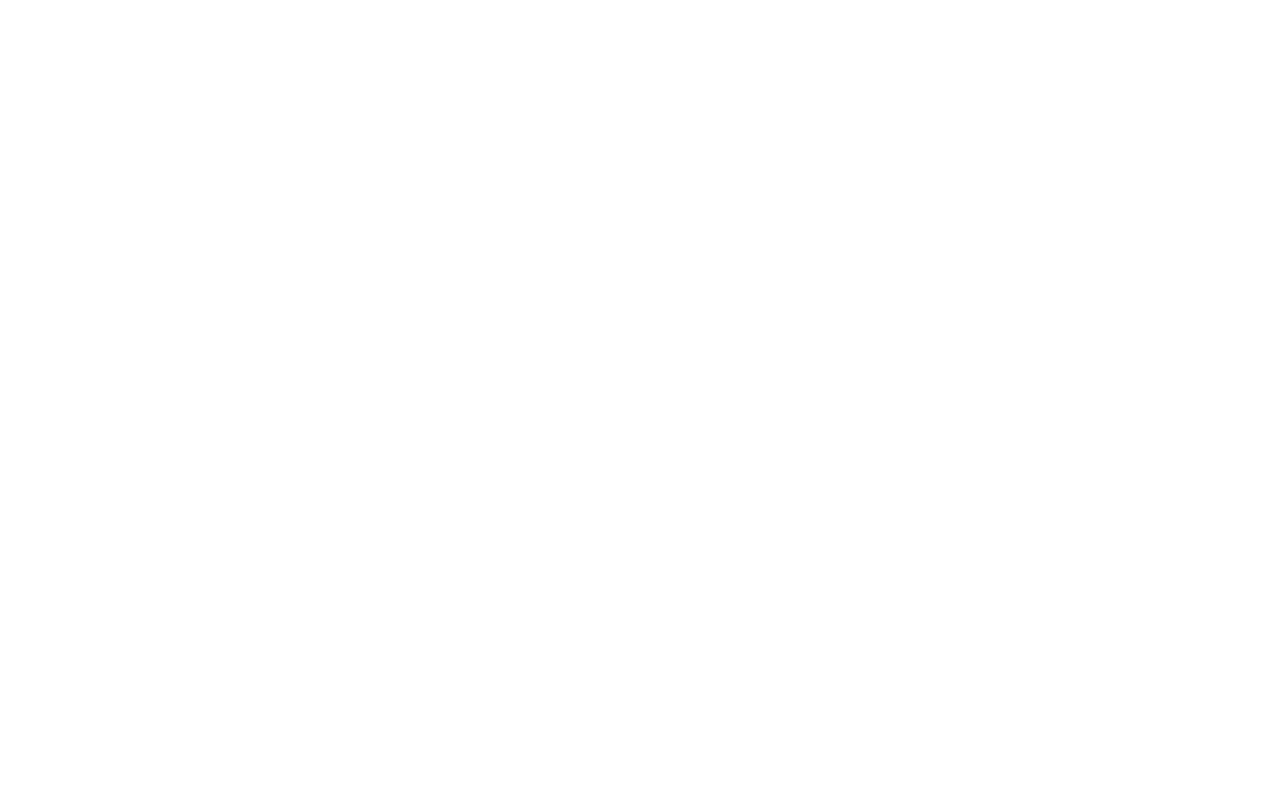
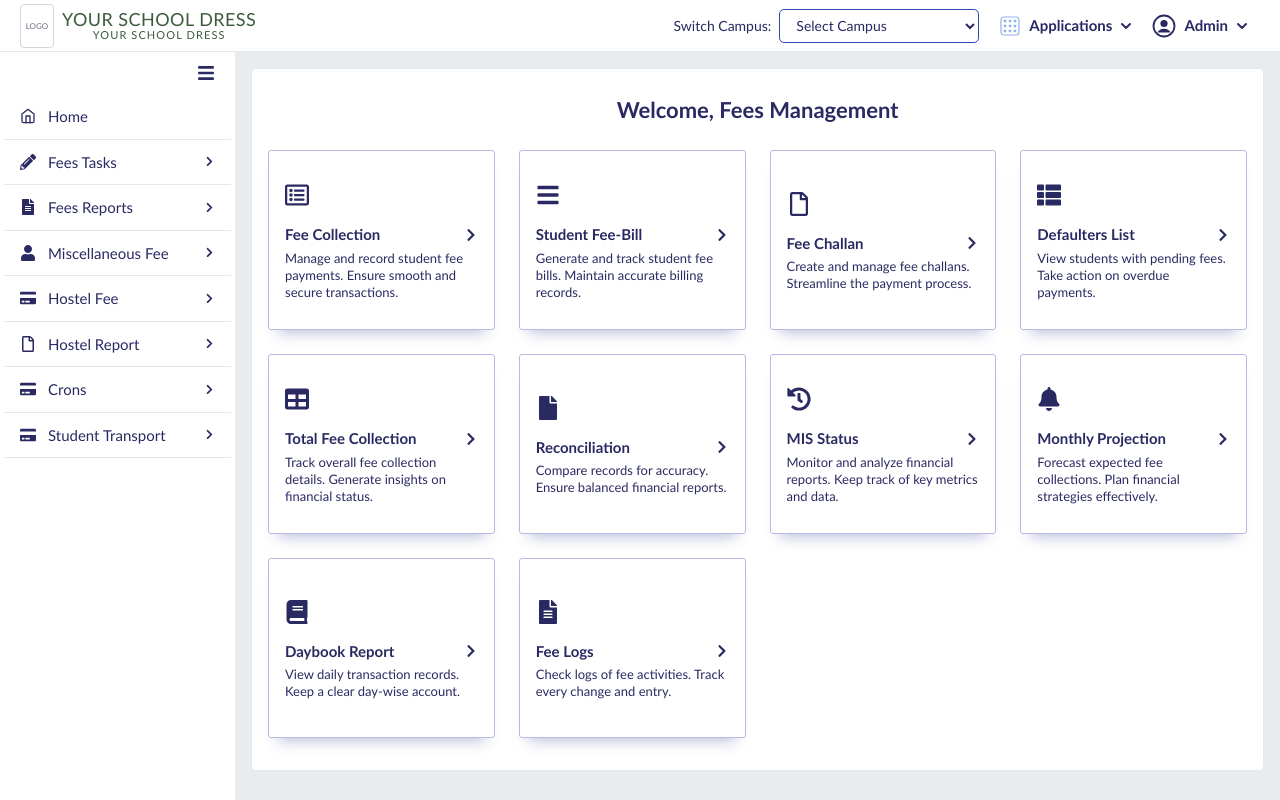
Before and after one commit to aditya926367/School_ERP, a React (Vite) app in the folder frontend/: page /feesDashboard in a window 1280 px wide. Before the commit this address had no page. Built offline with nearby package versions, Linux system fonts and the light colour scheme.

Commit message:
fees dashboard

```diff
--- a/frontend/src/App.tsx
+++ b/frontend/src/App.tsx
@@ -18,11 +18,14 @@
 import Users from "./pages/admin/Users";
 import MainHeader from "./layouts/mainHeader";
 import SimpleHeader from "./layouts/simpleHeader";
-import Library from "./pages/library";
+import LibraryDashboard from "./pages/libraryDashboard";
 import Students from "./pages/admin/Students";
 import Admissions from "./pages/admin/Admissions";
 import StudentProfile from "./pages/admin/StudentProfile";
 import StudentDocuments from "./pages/admin/StudentDocuments";
+import Fees from "./pages/feesDashboard";
+import FeesDashboard from "./pages/feesDashboard";
+Fees
 
 function App() {
   return (
@@ -34,7 +37,8 @@
         <Route path="/forgotPassword" element={<ForgotPassword />} />
         <Route path="/mainHeader" element={<MainHeader />} />
         <Route path="/simpleHeader" element={<SimpleHeader />} />
-          <Route path="/library" element={<Library />} />
+        <Route path="/libraryDashboard" element={<LibraryDashboard />} />
+         <Route path="/feesDashboard" element={<FeesDashboard/>} />
 
 
         {/* Dashboard Layout & Role-Based Views */}
--- a/frontend/src/index.css
+++ b/frontend/src/index.css
@@ -1,4 +1,4 @@
-@import "tailwindcss";
+/* @import "tailwindcss";
 
 * {
   box-sizing: border-box;
@@ -7,4 +7,25 @@
 body {
   margin: 0;
   font-family: Arial, Helvetica, sans-serif;
+} */
+
+
+
+
+
+@import "tailwindcss";
+
+* {
+  box-sizing: border-box;
 }
+
+html,
+body,
+#root {
+  height: 100%;
+  margin: 0;
+}
+
+body {
+  font-family: Arial, Helvetica, sans-serif;
+}
--- a/frontend/src/layouts/PortalLayout.tsx
+++ b/frontend/src/layouts/PortalLayout.tsx
@@ -5,23 +5,27 @@
 import type { MenuItem } from "./sidebar";
 
 type Props = {
-  menu: MenuItem[]; // the sidebar menu for this page
-  children: ReactNode; // the page content goes here
+  menu: MenuItem[];
+  children: ReactNode;
 };
 
 export default function PortalLayout({ menu, children }: Props) {
   return (
     <div
-      className="min-h-screen flex flex-col"
+      className="h-dvh flex flex-col overflow-hidden"
       style={{ fontFamily: "'Trebuchet MS', system-ui, sans-serif" }}
     >
-      {/* Top header */}
-      <MainHeader />
+      {/* Header: kabhi shrink/scroll nahi hoga */}
+      <div className="shrink-0">
+        <MainHeader />
+      </div>
 
-      {/* Sidebar on the left, page content on the right */}
-      <div className="flex flex-1">
+      {/* Neeche ki row: min-h-0 zaroori hai, tabhi andar ka scroll kaam karta hai */}
+      <div className="flex flex-1 min-h-0 overflow-hidden">
         <Sidebar items={menu} />
-        <main className="flex-1 min-w-0 bg-[#e9ecef] p-4">{children}</main>
+        <main className="flex-1 min-w-0 bg-[#e9ecef] p-4 overflow-y-auto">
+          {children}
+        </main>
       </div>
     </div>
   );
--- a/frontend/src/layouts/mainHeader.tsx
+++ b/frontend/src/layouts/mainHeader.tsx
@@ -1,5 +1,4 @@
 // src/layouts/mainHeader.tsx
-
 import { useState } from "react";
 import { useNavigate } from "react-router-dom";
 
@@ -8,19 +7,13 @@
 function ChevronDown({ open = false }: { open?: boolean }) {
   return (
     <svg
-      className={`h-3 w-3 transition-transform ${
-        open ? "rotate-180" : ""
-      }`}
+      className={`h-3 w-3 transition-transform ${open ? "rotate-180" : ""}`}
       viewBox="0 0 12 12"
       fill="none"
       stroke="currentColor"
-      strokeWidth="1.8"
+      strokeWidth="2"
     >
-      <path
-        d="M2 4l4 4 4-4"
-        strokeLinecap="round"
-        strokeLinejoin="round"
-      />
+      <path d="M2 4l4 4 4-4" strokeLinecap="round" strokeLinejoin="round" />
     </svg>
   );
 }
@@ -28,21 +21,27 @@
 function GridIcon() {
   return (
     <svg
-      className="h-5 w-5 text-[#7fa8e8]"
-      viewBox="0 0 20 20"
-      fill="currentColor"
+      className="h-[22px] w-[22px] text-[#8fb4ea]"
+      viewBox="0 0 22 22"
+      fill="none"
+      stroke="currentColor"
+      strokeWidth="1.2"
     >
-      <rect x="3" y="3" width="3" height="3" rx="0.5" />
-      <rect x="8.5" y="3" width="3" height="3" rx="0.5" />
-      <rect x="14" y="3" width="3" height="3" rx="0.5" />
-
-      <rect x="3" y="8.5" width="3" height="3" rx="0.5" />
-      <rect x="8.5" y="8.5" width="3" height="3" rx="0.5" />
-      <rect x="14" y="8.5" width="3" height="3" rx="0.5" />
-
-      <rect x="3" y="14" width="3" height="3" rx="0.5" />
-      <rect x="8.5" y="14" width="3" height="3" rx="0.5" />
-      <rect x="14" y="14" width="3" height="3" rx="0.5" />
+      <rect x="2" y="2" width="18" height="18" rx="3" />
+      {[6, 11, 16].map((x) =>
+        [6, 11, 16].map((y) => (
+          <rect
+            key={`${x}-${y}`}
+            x={x - 1.2}
+            y={y - 1.2}
+            width="2.4"
+            height="2.4"
+            rx="0.4"
+            fill="currentColor"
+            stroke="none"
+          />
+        ))
+      )}
     </svg>
   );
 }
@@ -50,15 +49,18 @@
 function UserIcon() {
   return (
     <svg
-      className="h-6 w-6 text-[#27348b]"
+      className="h-[24px] w-[24px] text-[#2a2a63]"
       viewBox="0 0 24 24"
-      fill="currentColor"
+      fill="none"
+      stroke="currentColor"
+      strokeWidth="1.8"
     >
-      <circle cx="12" cy="12" r="12" />
-      <circle cx="12" cy="9" r="3.5" fill="white" />
+      <circle cx="12" cy="12" r="10.5" />
+      <circle cx="12" cy="9.5" r="3.6" fill="currentColor" stroke="none" />
       <path
-        d="M5.5 19c1.2-3.2 3.7-4.5 6.5-4.5s5.3 1.3 6.5 4.5"
-        fill="white"
+        d="M5.2 18.6c1.4-2.6 3.8-3.9 6.8-3.9s5.4 1.3 6.8 3.9"
+        fill="currentColor"
+        stroke="none"
       />
     </svg>
   );
@@ -104,57 +106,45 @@
 
   return (
     <>
-      {/* Invisible overlay behind dropdown menus */}
+      {/* Invisible screen behind the menus: clicking outside closes the menu */}
       {openMenu !== "" && (
-        <div
-          className="fixed inset-0 z-[40]"
-          onClick={() => setOpenMenu("")}
-        />
+        <div className="fixed inset-0 z-[40]" onClick={() => setOpenMenu("")} />
       )}
 
       {/* ================= HEADER ================= */}
-      <header className="fixed left-0 right-0 top-0 z-[50] h-[72px] border-b border-gray-200 bg-white shadow-sm">
-        <div className="flex h-full items-center justify-between px-4">
-
+      {/* NOTE: "fixed" hata diya. Layout khud header ko upar rakhta hai. */}
+      <header className="relative z-[50] h-[52px] shrink-0 border-b border-gray-200 bg-white">
+        <div className="flex h-full items-center justify-between pl-5 pr-8">
           {/* LEFT SIDE */}
-          <div className="flex items-center gap-3">
-
-            {/* Logo */}
-            <div className="flex h-11 w-10 items-center justify-center rounded border border-gray-300">
-              <span className="text-center text-[8px] text-gray-500">
-                LOGO
-              </span>
+          <div className="flex items-center gap-2">
+            {/* Logo (baad mein <img src="/logo.png" /> laga dena) */}
+            <div className="flex h-[44px] w-[34px] items-center justify-center rounded border border-gray-300">
+              <span className="text-[8px] text-gray-500">LOGO</span>
             </div>
 
             {/* School Name */}
-            <div className="leading-tight">
-              <div className="text-[18px] tracking-wide text-[#3a4a3a]">
-                YOUR SCHOOL NAME
-              </div>
-
-              <div className="text-center text-[11px] tracking-[0.12em] text-[#3a4a3a]">
-                YOUR SCHOOL ADDRESS
+            <div className="leading-[1.1] text-[#3d5a3d]">
+              <div className="text-[18px] tracking-wide">YOUR SCHOOL DRESS</div>
+              <div className="text-center text-[11px] tracking-[0.1em]">
+                YOUR SCHOOL DRESS
               </div>
             </div>
           </div>
 
           {/* RIGHT SIDE */}
-          <div className="flex items-center gap-6">
-
+          <div className="flex items-center gap-5">
             {/* Switch Campus */}
             <div className="flex items-center gap-2">
-              <label className="text-[13px] font-semibold text-slate-700">
-                Switch Campus:
-              </label>
+              <label className="text-[14px] text-[#2a2a63]">Switch Campus:</label>
 
               <select
                 value={campus}
                 onChange={(e) => setCampus(e.target.value)}
-                className="h-[30px] w-[160px] rounded-[4px] border border-[#2f4bb3] bg-white px-2 text-[13px] text-slate-700 outline-none"
+                className="h-[34px] w-[200px] rounded-[5px] border border-[#2f4bb3] bg-white px-3 text-[14px] text-[#2a2a63] outline-none"
               >
                 <option value="">Select Campus</option>
-                <option value="rk-puram">R. K. Puram</option>
-                <option value="vasant-vihar">Vasant Vihar</option>
+                <option value="rk-puram">YOUR SCHOOL ADDRESS</option>
+                <option value="vasant-vihar">YOUR SCHOOL ADDRESS</option>
               </select>
             </div>
 
@@ -162,15 +152,11 @@
             <div className="relative">
               <button
                 onClick={() => toggleMenu("applications")}
-                className="flex items-center gap-1 text-[14px] font-bold text-[#27348b]"
+                className="flex items-center gap-2 text-[15px] font-bold text-[#2a2a63]"
               >
                 <GridIcon />
-
                 <span>Applications</span>
-
-                <ChevronDown
-                  open={openMenu === "applications"}
-                />
+                <ChevronDown open={openMenu === "applications"} />
               </button>
 
               {openMenu === "applications" && (
@@ -192,15 +178,11 @@
             <div className="relative">
               <button
                 onClick={() => toggleMenu("admin")}
-                className="flex items-center gap-2 text-[14px] font-bold text-[#27348b]"
+                className="flex items-center gap-2 text-[15px] font-bold text-[#2a2a63]"
               >
                 <UserIcon />
-
                 <span>Admin</span>
-
-                <ChevronDown
-                  open={openMenu === "admin"}
-                />
+                <ChevronDown open={openMenu === "admin"} />
               </button>
 
               {openMenu === "admin" && (
@@ -217,10 +199,7 @@
 
                   <div className="my-1 border-t border-gray-200" />
 
-                  <button
-                    onClick={logout}
-                    className={`${itemStyle} text-red-600`}
-                  >
+                  <button onClick={logout} className={`${itemStyle} text-red-600`}>
                     Logout
                   </button>
                 </div>
--- a/frontend/src/layouts/sidebar.tsx
+++ b/frontend/src/layouts/sidebar.tsx
@@ -2,44 +2,54 @@
 import { useState } from "react";
 import type { ReactNode } from "react";
 import { useNavigate } from "react-router-dom";
-import { FaBars } from "react-icons/fa";
+import { FaBars, FaChevronRight } from "react-icons/fa";
 
-// One menu item = a text, an icon and a page to open
 export type MenuItem = {
   label: string;
   icon: ReactNode;
   path: string;
+  hasArrow?: boolean; // true = right side par ">" dikhega
 };
 
 export default function Sidebar({ items }: { items: MenuItem[] }) {
-  const navigate = useNavigate(); // used to go to another page
-
-  // true = small sidebar (only icons), false = full sidebar
+  const navigate = useNavigate();
   const [collapsed, setCollapsed] = useState(false);
 
   return (
     <aside
-      className={`shrink-0 bg-white border-r border-gray-200 ${
-        collapsed ? "w-[60px]" : "w-[220px]"
+      className={`shrink-0 h-full bg-white flex flex-col transition-all duration-200 ${
+        collapsed ? "w-[60px]" : "w-[235px]"
       }`}
     >
       {/* Hamburger button */}
-      <div className="flex justify-end px-4 py-3">
-        <button onClick={() => setCollapsed(!collapsed)} className="text-[#2a2a63]">
+      <div className="flex justify-end px-5 py-3">
+        <button
+          onClick={() => setCollapsed(!collapsed)}
+          className="text-[18px] text-[#2a2a63]"
+          aria-label="Toggle sidebar"
+        >
           <FaBars />
         </button>
       </div>
 
-      {/* Menu items: one button for each item in the array */}
-      <ul>
+      {/* Menu items */}
+      <ul className="flex-1 overflow-y-auto">
         {items.map((item) => (
-          <li key={item.label} className="border-b border-gray-200">
+          <li key={item.label} className="mx-1 border-b border-gray-200">
             <button
               onClick={() => navigate(item.path)}
-              className="flex w-full items-center gap-3 px-4 py-3 text-left text-[14px] text-[#2a2a63] hover:bg-[#f4f7fe]"
+              className="flex w-full items-center gap-3 px-4 py-[11px] text-left text-[15px] text-[#2a2a63] hover:bg-[#f4f7fe]"
             >
-              <span className="text-[16px]">{item.icon}</span>
-              {!collapsed && <span>{item.label}</span>}
+              <span className="text-[16px] shrink-0">{item.icon}</span>
+
+              {!collapsed && (
+                <>
+                  <span className="flex-1">{item.label}</span>
+                  {item.hasArrow && (
+                    <FaChevronRight className="text-[11px] text-[#2a2a63]" />
+                  )}
+                </>
+              )}
             </button>
           </li>
         ))}
--- /dev/null
+++ b/frontend/src/pages/feesDashboard.tsx
@@ -0,0 +1,141 @@
+// src/pages/fees.tsx
+import type { ReactNode } from "react";
+import PortalLayout from "../layouts/PortalLayout";
+import type { MenuItem } from "../layouts/sidebar";
+import { FiHome } from "react-icons/fi";
+import {
+  FaPencilAlt,
+  FaFileAlt,
+  FaUser,
+  FaCreditCard,
+  FaRegFile,
+  FaRegListAlt,
+  FaBars,
+  FaThList,
+  FaTable,
+  FaFile,
+  FaHistory,
+  FaBell,
+  FaBook,
+  FaChevronRight,
+} from "react-icons/fa";
+
+// ---------- Sidebar menu for the Fees page ----------
+const feesMenu: MenuItem[] = [
+  { label: "Home", icon: <FiHome />, path: "/dashboard" },
+  { label: "Fees Tasks", icon: <FaPencilAlt />, path: "/fees", hasArrow: true },
+  { label: "Fees Reports", icon: <FaFileAlt />, path: "/fees", hasArrow: true },
+  { label: "Miscellaneous Fee", icon: <FaUser />, path: "/fees", hasArrow: true },
+  { label: "Hostel Fee", icon: <FaCreditCard />, path: "/fees", hasArrow: true },
+  { label: "Hostel Report", icon: <FaRegFile />, path: "/fees", hasArrow: true },
+  { label: "Crons", icon: <FaCreditCard />, path: "/fees", hasArrow: true },
+  { label: "Student Transport", icon: <FaCreditCard />, path: "/fees", hasArrow: true },
+];
+
+// ---------- Data for the 10 cards ----------
+type CardItem = {
+  icon: ReactNode;
+  title: string;
+  description: string;
+};
+
+const cards: CardItem[] = [
+  {
+    icon: <FaRegListAlt />,
+    title: "Fee Collection",
+    description: "Manage and record student fee payments. Ensure smooth and secure transactions.",
+  },
+  {
+    icon: <FaBars />,
+    title: "Student Fee-Bill",
+    description: "Generate and track student fee bills. Maintain accurate billing records.",
+  },
+  {
+    icon: <FaRegFile />,
+    title: "Fee Challan",
+    description: "Create and manage fee challans. Streamline the payment process.",
+  },
+  {
+    icon: <FaThList />,
+    title: "Defaulters List",
+    description: "View students with pending fees. Take action on overdue payments.",
+  },
+  {
+    icon: <FaTable />,
+    title: "Total Fee Collection",
+    description: "Track overall fee collection details. Generate insights on financial status.",
+  },
+  {
+    icon: <FaFile />,
+    title: "Reconciliation",
+    description: "Compare records for accuracy. Ensure balanced financial reports.",
+  },
+  {
+    icon: <FaHistory />,
+    title: "MIS Status",
+    description: "Monitor and analyze financial reports. Keep track of key metrics and data.",
+  },
+  {
+    icon: <FaBell />,
+    title: "Monthly Projection",
+    description: "Forecast expected fee collections. Plan financial strategies effectively.",
+  },
+  {
+    icon: <FaBook />,
+    title: "Daybook Report",
+    description: "View daily transaction records. Keep a clear day-wise account.",
+  },
+  {
+    icon: <FaFileAlt />,
+    title: "Fee Logs",
+    description: "Check logs of fee activities. Track every change and entry.",
+  },
+];
+
+// ---------- One card (written once, used 10 times) ----------
+function FeeCard({ item }: { item: CardItem }) {
+  function handleClick() {
+    console.log("Clicked:", item.title); // later: navigate to that page here
+  }
+
+  return (
+    <button
+      onClick={handleClick}
+      className="block h-full min-h-[180px] w-full text-left bg-white border border-[#b9b9e6] rounded-[3px] px-4 pt-6 pb-5 shadow-[0_12px_14px_-10px_rgba(39,52,139,0.35)] hover:border-[#27348b] transition-colors"
+    >
+      {/* Icon */}
+      <div className="text-[24px] text-[#2a2a63]">{item.icon}</div>
+
+      {/* Title + arrow on the right */}
+      <div className="mt-4 flex items-center justify-between">
+        <span className="text-[15px] font-bold text-[#2a2a63]">{item.title}</span>
+        <FaChevronRight className="text-[14px] text-[#2a2a63]" />
+      </div>
+
+      {/* Description */}
+      <p className="mt-1 text-[13px] leading-[1.3] text-[#2a2a63]">
+        {item.description}
+      </p>
+    </button>
+  );
+}
+
+// ---------- Page ----------
+export default function FeesDashboard() {
+  return (
+    <PortalLayout menu={feesMenu}>
+      <div className="bg-white border border-gray-200 rounded-[4px] px-4 pt-6 pb-8">
+        <h1 className="text-center text-[22px] font-bold text-[#2a2a63]">
+          Welcome, Fees Management
+        </h1>
+
+        {/* Grid: 1 column on mobile, 2 on tablet, 4 on desktop */}
+        <div className="mt-6 grid grid-cols-1 gap-6 sm:grid-cols-2 lg:grid-cols-4">
+          {cards.map((item) => (
+            <FeeCard key={item.title} item={item} />
+          ))}
+        </div>
+      </div>
+    </PortalLayout>
+  );
+}
--- a/frontend/src/pages/library.tsx
+++ b/frontend/src/pages/libraryDashboard.tsx
@@ -18,14 +18,20 @@
 } from "react-icons/fa";
 
 // ---------- Sidebar menu for the Library page ----------
+// const libraryMenu: MenuItem[] = [
+//   { label: "Home", icon: <FiHome />, path: "/dashboard" },
+//   { label: "Library Setup", icon: <FaPencilAlt />, path: "/library" },
+//   { label: "Stock Verifications", icon: <FaRegCheckSquare />, path: "/library" },
+//   { label: "Issue and Return", icon: <FaSignOutAlt />, path: "/library" },
+//   { label: "Reports", icon: <FaBook />, path: "/library" },
+// ];
 const libraryMenu: MenuItem[] = [
   { label: "Home", icon: <FiHome />, path: "/dashboard" },
-  { label: "Library Setup", icon: <FaPencilAlt />, path: "/library" },
-  { label: "Stock Verifications", icon: <FaRegCheckSquare />, path: "/library" },
-  { label: "Issue and Return", icon: <FaSignOutAlt />, path: "/library" },
-  { label: "Reports", icon: <FaBook />, path: "/library" },
+  { label: "Library Setup", icon: <FaPencilAlt />, path: "/library", hasArrow: true },
+  { label: "Stock Verifications", icon: <FaRegCheckSquare />, path: "/library", hasArrow: true },
+  { label: "Issue and Return", icon: <FaSignOutAlt />, path: "/library", hasArrow: true },
+  { label: "Reports", icon: <FaBook />, path: "/library", hasArrow: true },
 ];
-
 // ---------- Data for the 8 cards (icon, title, description) ----------
 type CardItem = {
   icon: ReactNode;
@@ -106,7 +112,7 @@
 }
 
 // ---------- Page ----------
-export default function Library() {
+export default function libraryDashboard() {
   return (
     <PortalLayout menu={libraryMenu}>
       {/* Big white box with the title and the cards */}
```
Lines whose indentation alone changed are shown as unchanged.
